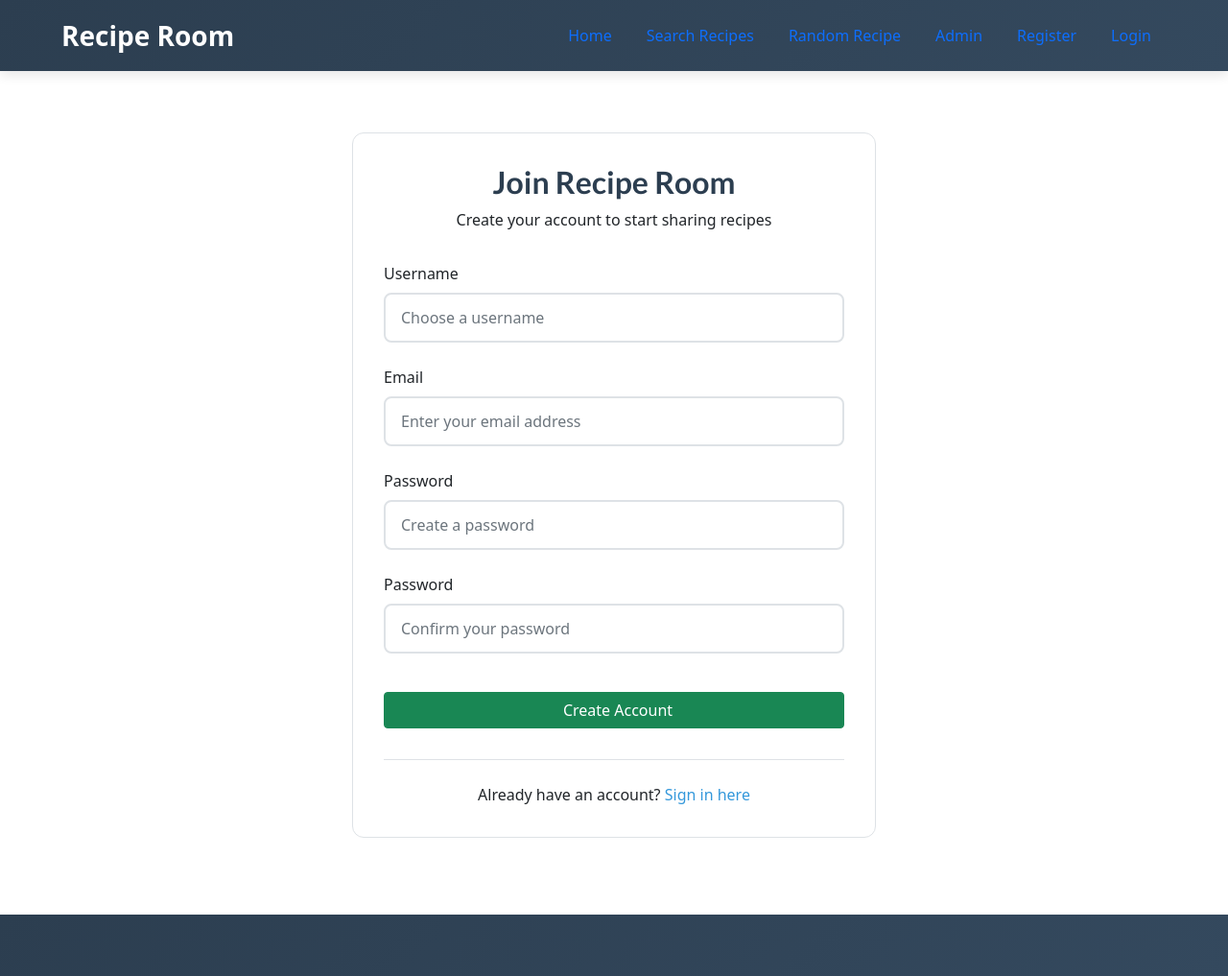
After one commit to Richardv10/food_blog, a Django app: template templates/account/signup.html in a window 1280 px wide. The commit adds this page. Shown: the whole page at 96% size. Run offline with Django 3.2, Linux system fonts and the light colour scheme; the template is opened without the code that fills it: most values are stand-ins (such as "Sample title", 1, 10 or a date in 2020); form fields are guessed from the names that the template uses; some libraries are stand-ins or nearby versions.

Commit message:
added sign-up template (forgot to do this earlier with the others

```diff
--- a/static/CSS/style.css
+++ b/static/CSS/style.css
@@ -814,6 +814,13 @@ footer {
     margin-top: 1rem;
 }
 
+.form-text {
+    font-size: 0.8rem;
+    color: var(--text-muted);
+    margin-top: 0.25rem;
+    line-height: 1.4;
+}
+
 .auth-footer {
     text-align: center;
     margin-top: 2rem;
--- a/templates/account/login.html
+++ b/templates/account/login.html
@@ -76,7 +76,7 @@
                 <div class="auth-footer">
                     <p class="auth-link-text">
                         {% trans "Don't have an account?" %}
-                        <a href="{{ signup_url }}" class="auth-link">{% trans "Sign up here" %}</a>
+                        <a href="{% url 'account_signup' %}" class="auth-link">{% trans "Sign up here" %}</a>
                     </p>
                 </div>
             </div>
--- /dev/null
+++ b/templates/account/signup.html
@@ -0,0 +1,114 @@
+{% extends "base.html" %}
+
+{% load i18n %}
+{% load account socialaccount %}
+
+{% block head_title %}{% trans "Sign Up" %}{% endblock %}
+
+{% block content %}
+<div class="container">
+    <div class="row justify-content-center">
+        <div class="col-lg-6 col-md-8">
+            <div class="auth-card">
+                <div class="auth-header">
+                    <h2 class="auth-title">{% trans "Join Recipe Room" %}</h2>
+                    <p class="auth-subtitle">{% trans "Create your account to start sharing recipes" %}</p>
+                </div>
+
+                <form class="auth-form" method="post" action="{% url 'account_signup' %}">
+                    {% csrf_token %}
+
+                    <div class="form-group">
+                        <label for="{{ form.username.id_for_label }}" class="form-label">{{ form.username.label }}</label>
+                        <input type="text"
+                               class="form-control"
+                               id="{{ form.username.id_for_label }}"
+                               name="{{ form.username.name }}"
+                               value="{{ form.username.value|default_if_none:'' }}"
+                               {% if form.username.field.required %}required{% endif %}
+                               placeholder="Choose a username">
+                        {% if form.username.errors %}
+                            <div class="form-error">{{ form.username.errors.0 }}</div>
+                        {% endif %}
+                        {% if form.username.help_text %}
+                            <small class="form-text text-muted">{{ form.username.help_text }}</small>
+                        {% endif %}
+                    </div>
+
+                    {% if form.email %}
+                    <div class="form-group">
+                        <label for="{{ form.email.id_for_label }}" class="form-label">{{ form.email.label }}</label>
+                        <input type="email"
+                               class="form-control"
+                               id="{{ form.email.id_for_label }}"
+                               name="{{ form.email.name }}"
+                               value="{{ form.email.value|default_if_none:'' }}"
+                               {% if form.email.field.required %}required{% endif %}
+                               placeholder="Enter your email address">
+                        {% if form.email.errors %}
+                            <div class="form-error">{{ form.email.errors.0 }}</div>
+                        {% endif %}
+                        {% if form.email.help_text %}
+                            <small class="form-text text-muted">{{ form.email.help_text }}</small>
+                        {% endif %}
+                    </div>
+                    {% endif %}
+
+                    <div class="form-group">
+                        <label for="{{ form.password1.id_for_label }}" class="form-label">{{ form.password1.label }}</label>
+                        <input type="password"
+                               class="form-control"
+                               id="{{ form.password1.id_for_label }}"
+                               name="{{ form.password1.name }}"
+                               {% if form.password1.field.required %}required{% endif %}
+                               placeholder="Create a password">
+                        {% if form.password1.errors %}
+                            <div class="form-error">{{ form.password1.errors.0 }}</div>
+                        {% endif %}
+                        {% if form.password1.help_text %}
+                            <small class="form-text text-muted">{{ form.password1.help_text }}</small>
+                        {% endif %}
+                    </div>
+
+                    <div class="form-group">
+                        <label for="{{ form.password2.id_for_label }}" class="form-label">{{ form.password2.label }}</label>
+                        <input type="password"
+                               class="form-control"
+                               id="{{ form.password2.id_for_label }}"
+                               name="{{ form.password2.name }}"
+                               {% if form.password2.field.required %}required{% endif %}
+                               placeholder="Confirm your password">
+                        {% if form.password2.errors %}
+                            <div class="form-error">{{ form.password2.errors.0 }}</div>
+                        {% endif %}
+                        {% if form.password2.help_text %}
+                            <small class="form-text text-muted">{{ form.password2.help_text }}</small>
+                        {% endif %}
+                    </div>
+
+                    {% if redirect_field_value %}
+                    <input type="hidden" name="{{ redirect_field_name }}" value="{{ redirect_field_value }}" />
+                    {% endif %}
+
+                    {% if form.non_field_errors %}
+                        <div class="form-error mb-3">
+                            {{ form.non_field_errors.0 }}
+                        </div>
+                    {% endif %}
+
+                    <button class="btn btn-success w-100 auth-submit" type="submit">
+                        <i class="bi bi-person-plus me-2"></i>{% trans "Create Account" %}
+                    </button>
+                </form>
+
+                <div class="auth-footer">
+                    <p class="auth-link-text">
+                        {% trans "Already have an account?" %}
+                        <a href="{% url 'account_login' %}" class="auth-link">{% trans "Sign in here" %}</a>
+                    </p>
+                </div>
+            </div>
+        </div>
+    </div>
+</div>
+{% endblock %}
```
